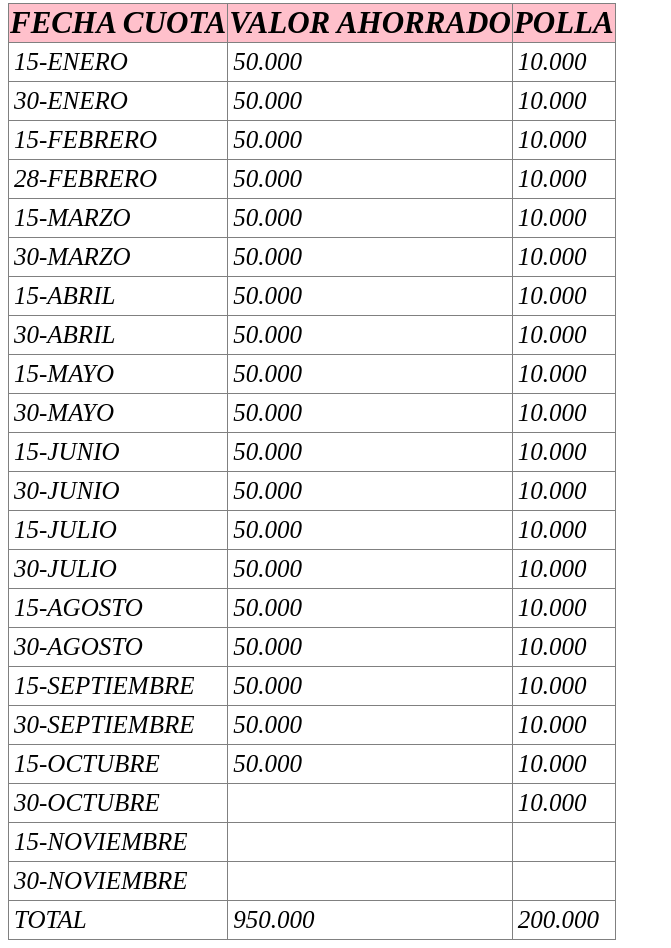
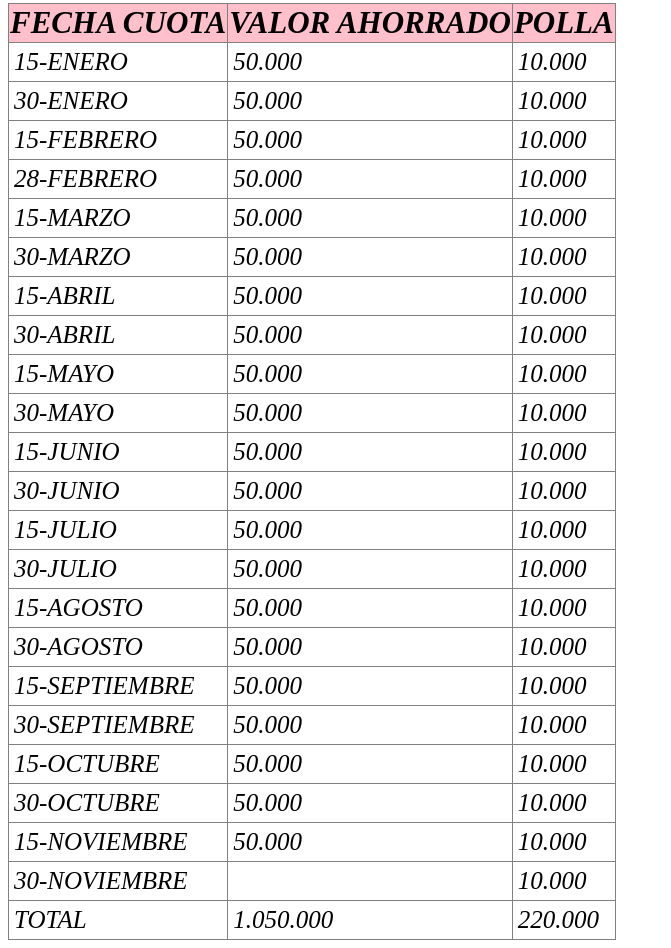
Before and after one commit to sepe754/once, a plain HTML site: page cuotaypollahelen.html in a window 1280 px wide. Shown: the part 218-1166 px from the top of the page, without its empty margins (0-671 px from the left). Drawn offline with Linux system fonts and the light colour scheme.

Commit message:
Update cuotaypollahelen.html

```diff
--- a/cuotaypollahelen.html
+++ b/cuotaypollahelen.html
@@ -148,27 +148,27 @@
 
 <tr>
 <td>30-OCTUBRE</td>
-<td></td>
+<td>50.000</td>
 <td>10.000</td>
 <tr/>
 
 <tr>
 <td>15-NOVIEMBRE</td>
-<td></td>
-<td></td>
+<td>50.000</td>
+<td>10.000</td>
 <tr/>
 
 
 <tr>
 <td>30-NOVIEMBRE</td>
 <td></td>
-<td></td>
+<td>10.000</td>
 </tr>
 
 <tr>
 <td>TOTAL</td>
-<td>950.000</td>
-<td>200.000</td>
+<td>1.050.000</td>
+<td>220.000</td>
 </tr>
 
 
```
